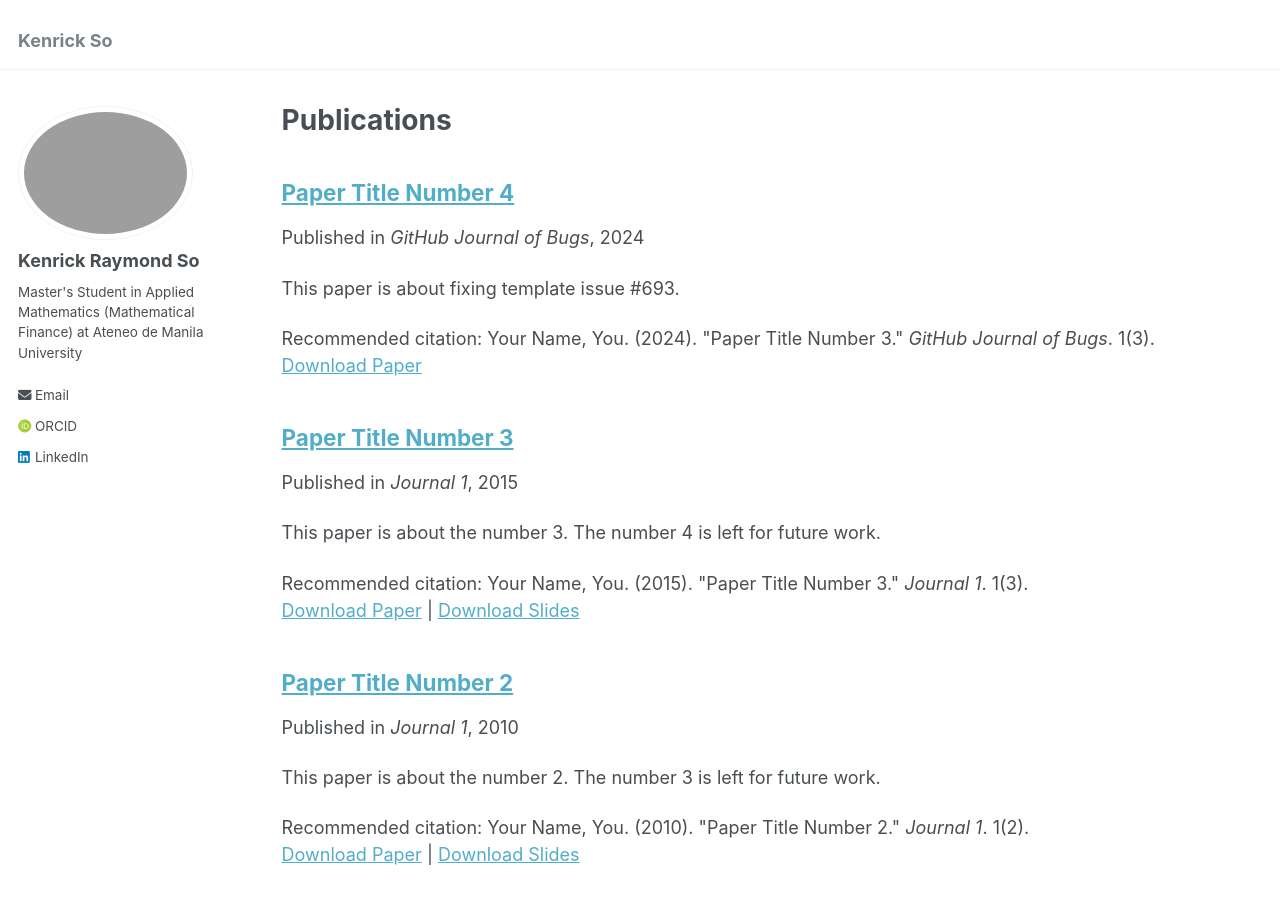
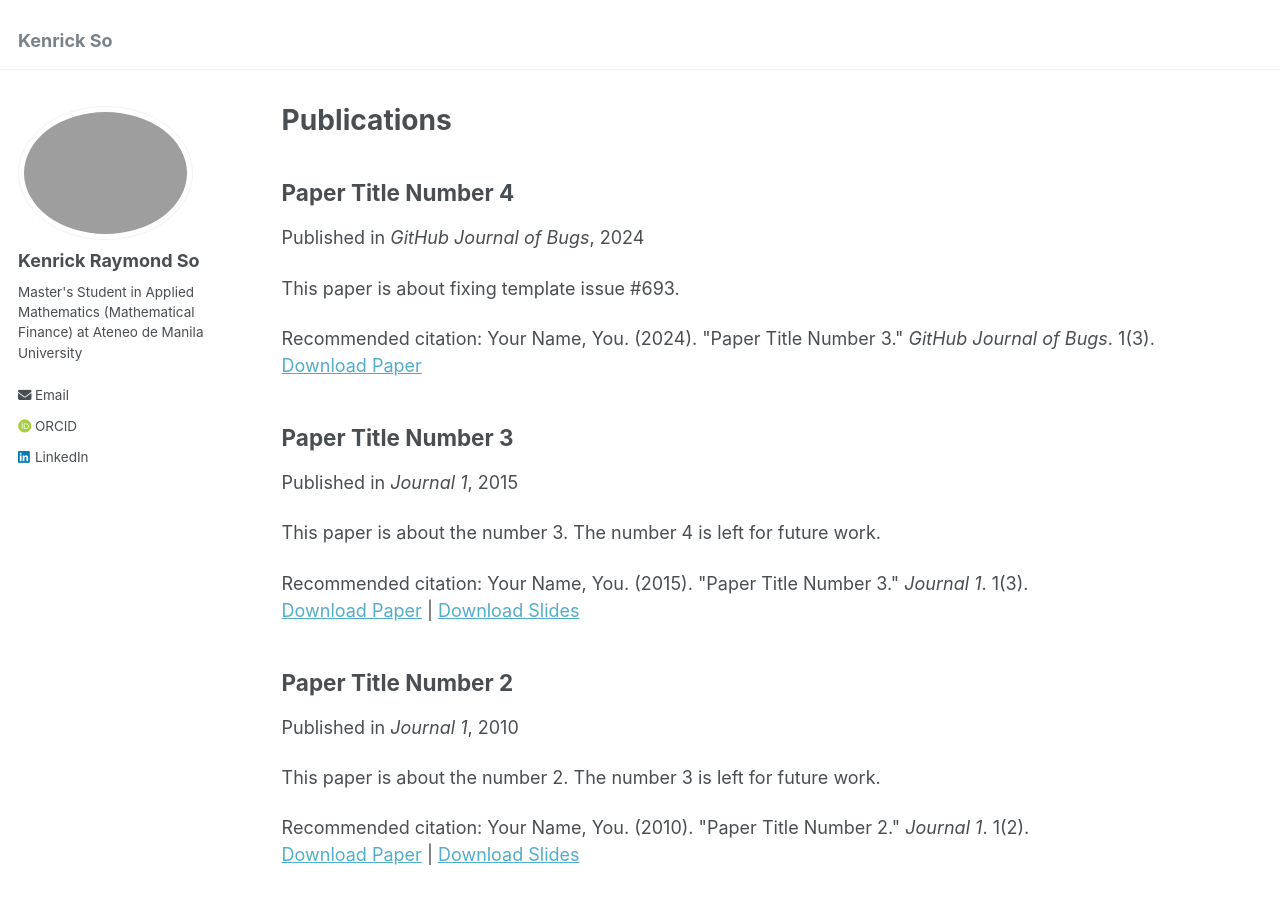
Before and after one commit to kenrickraymond/kenrickraymond.github.io, a Jekyll site: the page built from _pages/publications.md, in a window 1280 px wide and 900 px high. Built offline with Jekyll 4.4.1, drawn with Linux system fonts in a browser that asks for light colours; some web fonts are replaced.

Commit message:
Replaced hyperlink with word for portfolio pages

```diff
--- a/_includes/archive-single.html
+++ b/_includes/archive-single.html
@@ -27,11 +27,7 @@
     {% endif %}
 
     <h2 class="archive__item-title" itemprop="headline">
-      {% if post.link %}
-      <span>{{ title }}</span> <a href="{{ base_path }}{{ post.url }}" rel="permalink"><i class="fa fa-link" aria-hidden="true" title="permalink"></i><span class="sr-only">Permalink</span></a>
-      {% else %}
-        <a href="{{ base_path }}{{ post.url }}" rel="permalink">{{ title }}</a>
-      {% endif %}
+      <span>{{ title }}</span>
     </h2>
 
     {% if post.read_time %}
```
